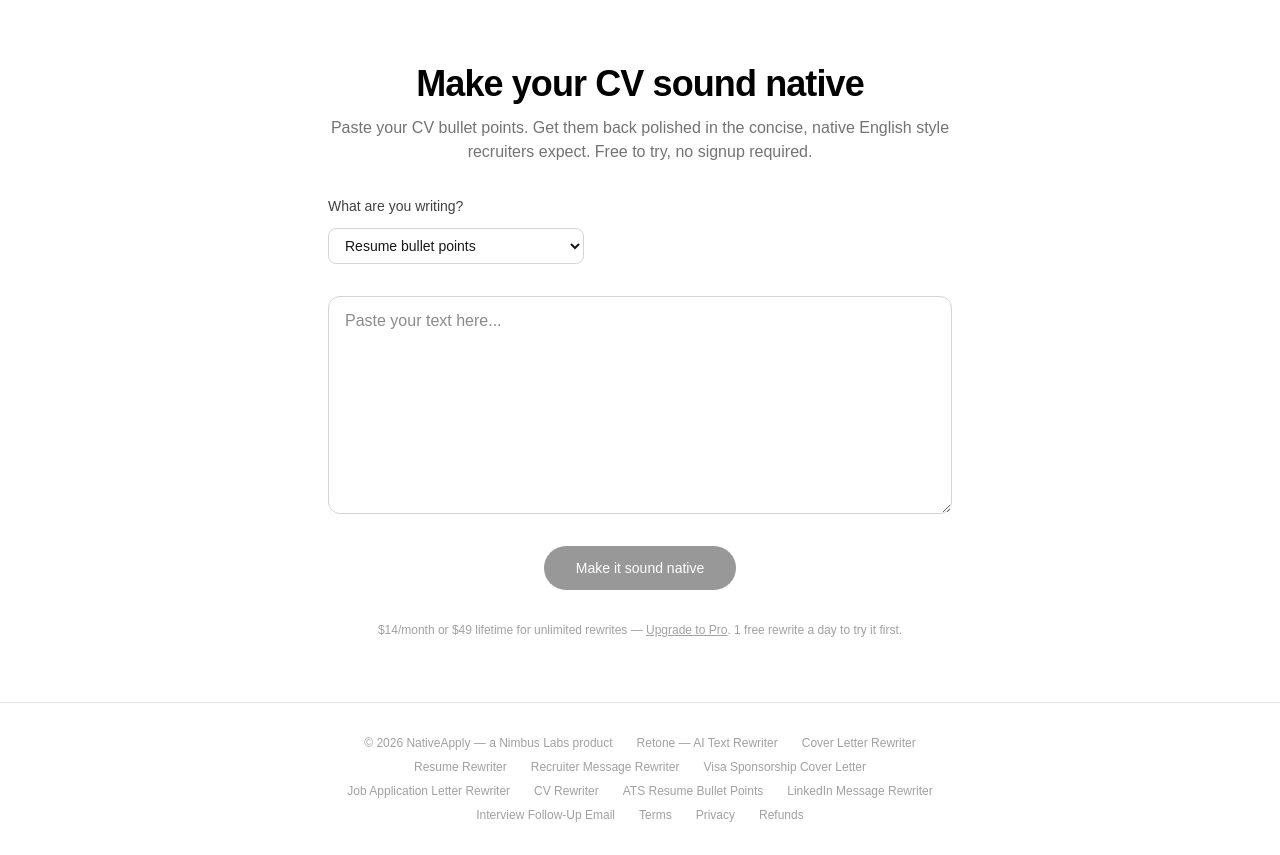
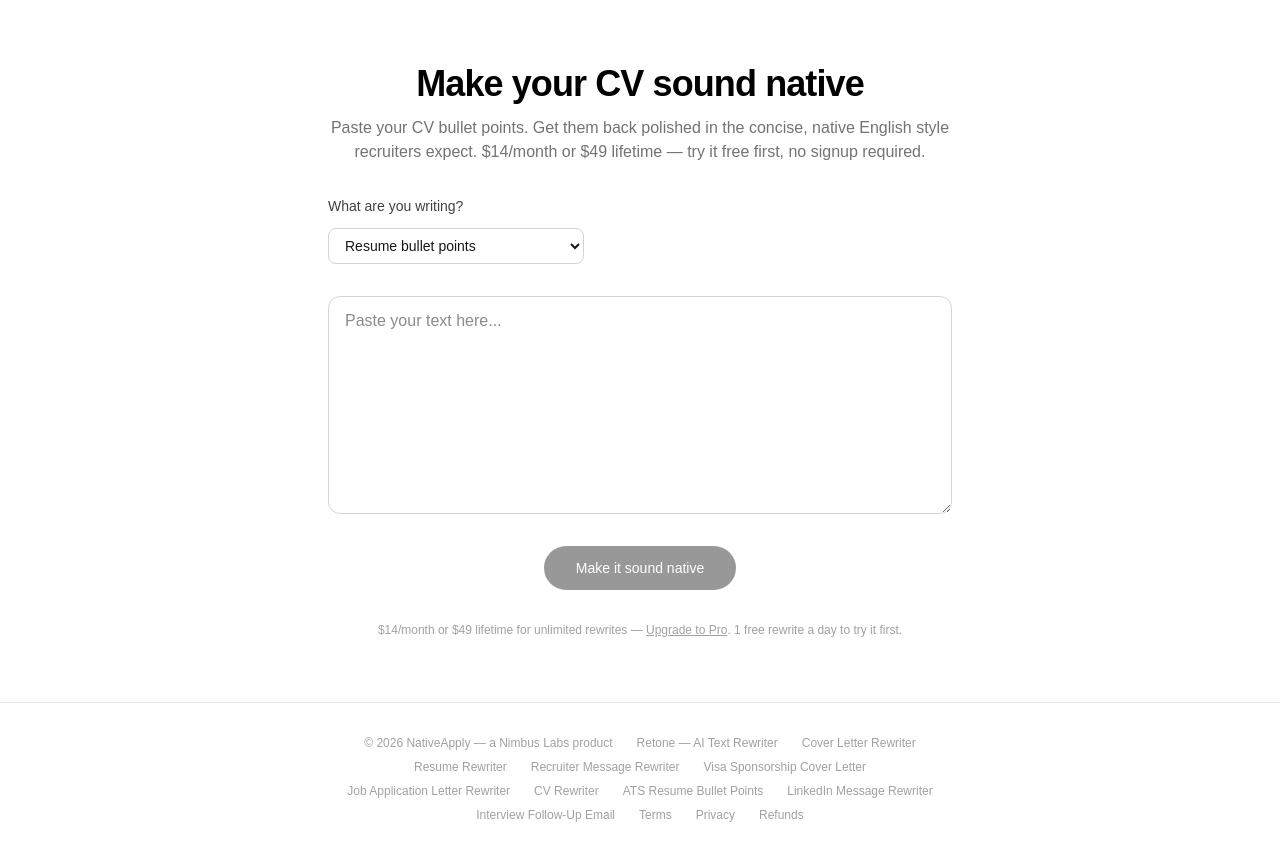
Before and after one commit to viniciussucupira/nativeapply, a Next.js app: page /cv-english-rewriter in a window 1280 px wide. Built offline with nearby package versions, Linux system fonts and the light colour scheme.

Commit message:
Update page.tsx

```diff
--- a/app/cv-english-rewriter/page.tsx
+++ b/app/cv-english-rewriter/page.tsx
@@ -4,11 +4,11 @@ import Home from "@/components/Home";
 export const metadata: Metadata = {
   title: "CV English Rewriter | NativeApply",
   description:
-        "AI tool that rewrites your CV bullet points in the concise, native English style UK and European recruiters expect — without changing your facts or achievements. Free to try, Pro unlocks unlimited rewrites.",
+    "AI tool that rewrites your CV bullet points in the concise, native English style UK and European recruiters expect — without changing your facts or achievements. $14/month or $49 lifetime, with a free daily rewrite to try it first.",
   alternates: { canonical: "/cv-english-rewriter" },
   openGraph: {
     title: "CV English Rewriter",
-        description: "Paste your CV bullet points and get them back sounding natural and native. Free to try, no signup required.",
+    description: "Paste your CV bullet points and get them back sounding natural and native. $14/month or $49 lifetime — try it free first, no signup required.",
   },
 };
 
@@ -17,7 +17,7 @@ export default function Page() {
     <Home
       initialContext="resume-bullet"
       heading="Make your CV sound native"
-            subheading="Paste your CV bullet points. Get them back polished in the concise, native English style recruiters expect. Free to try, no signup required."
-    />
-  );
+      subheading="Paste your CV bullet points. Get them back polished in the concise, native English style recruiters expect. $14/month or $49 lifetime — try it free first, no signup required."
+      />
+    );
 }
```
